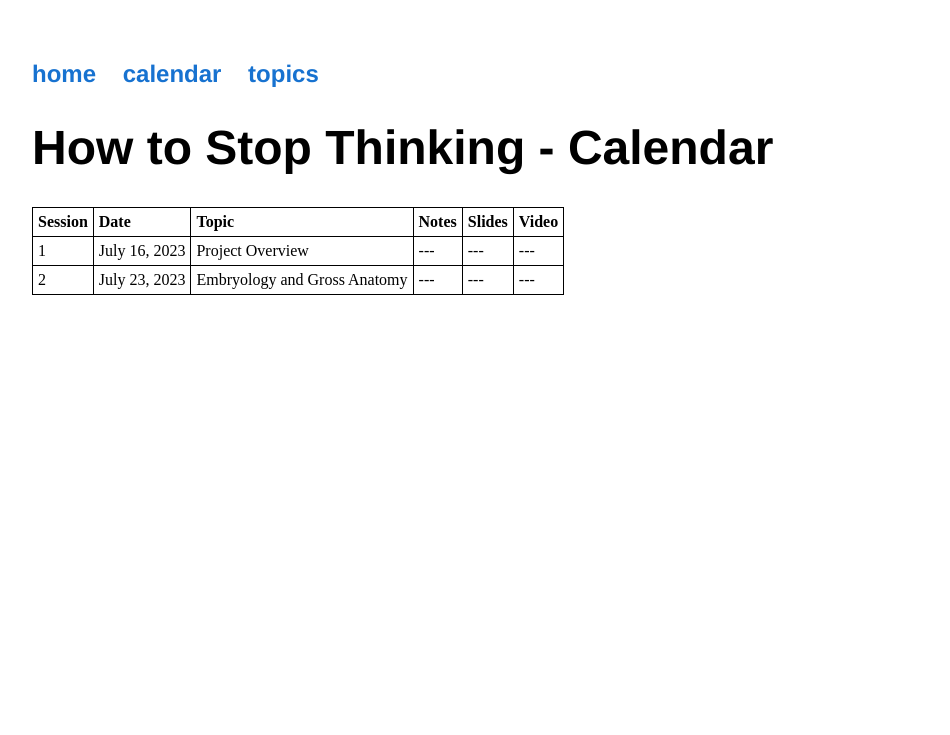
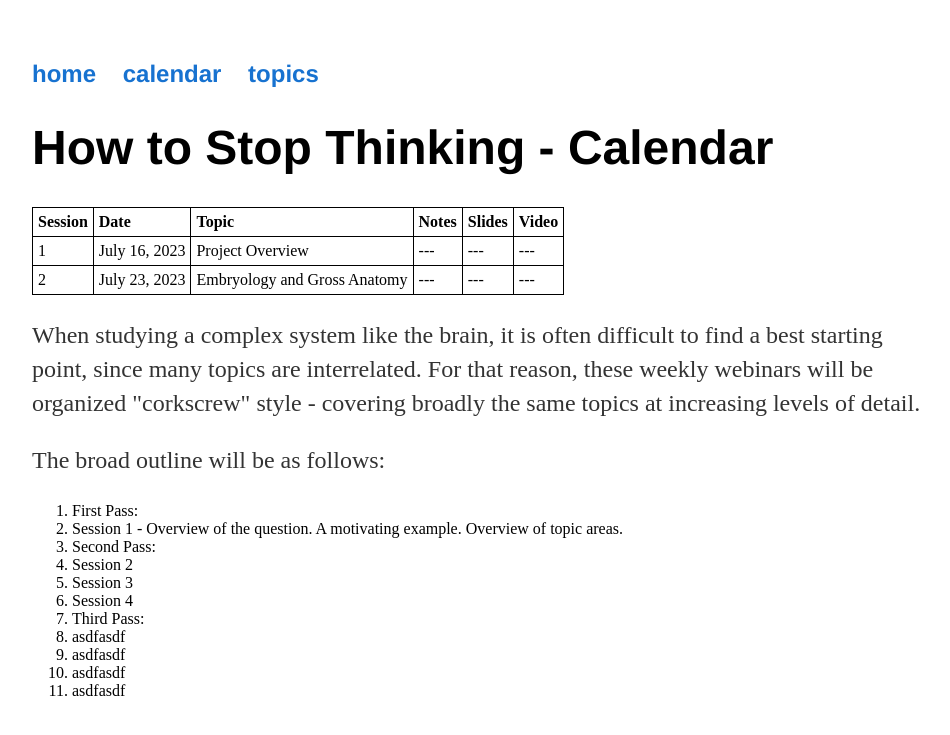
Before and after one commit to maxpensack/maxpensack.github.io, a Jekyll site: the page built from howtostopthinking/calendar/index.html, in a window 1280 px wide. Shown: the top 735 px of the page, without its empty margins (160-1110 px from the left). Built offline with Jekyll 4.4.1, drawn with Linux system fonts in a browser that asks for light colours.

Commit message:
Update index.html

```diff
--- a/howtostopthinking/calendar/index.html
+++ b/howtostopthinking/calendar/index.html
@@ -30,3 +30,25 @@ title: How to Stop Thinking - Calendar
         <td>---</td>
     </tr>
 </table>
+
+<p>When studying a complex system like the brain, it is often difficult to find a best starting point, since many topics are interrelated. For that reason, these weekly webinars will be organized "corkscrew" style - covering broadly the same topics at increasing levels of detail.</p>
+
+<p>The broad outline will be as follows:
+    <ol>
+        <li>First Pass:
+            <li>Session 1 - Overview of the question. A motivating example. Overview of topic areas.</li>
+        </li>
+        <li>Second Pass:
+            <li>Session 2</li>
+            <li>Session 3</li>
+            <li>Session 4</li>
+        </li>
+        <li>
+            Third Pass:
+            <li>asdfasdf</li>
+            <li>asdfasdf</li>
+            <li>asdfasdf</li>
+            <li>asdfasdf</li>
+        </li>
+    </ol>
+</p>
```
